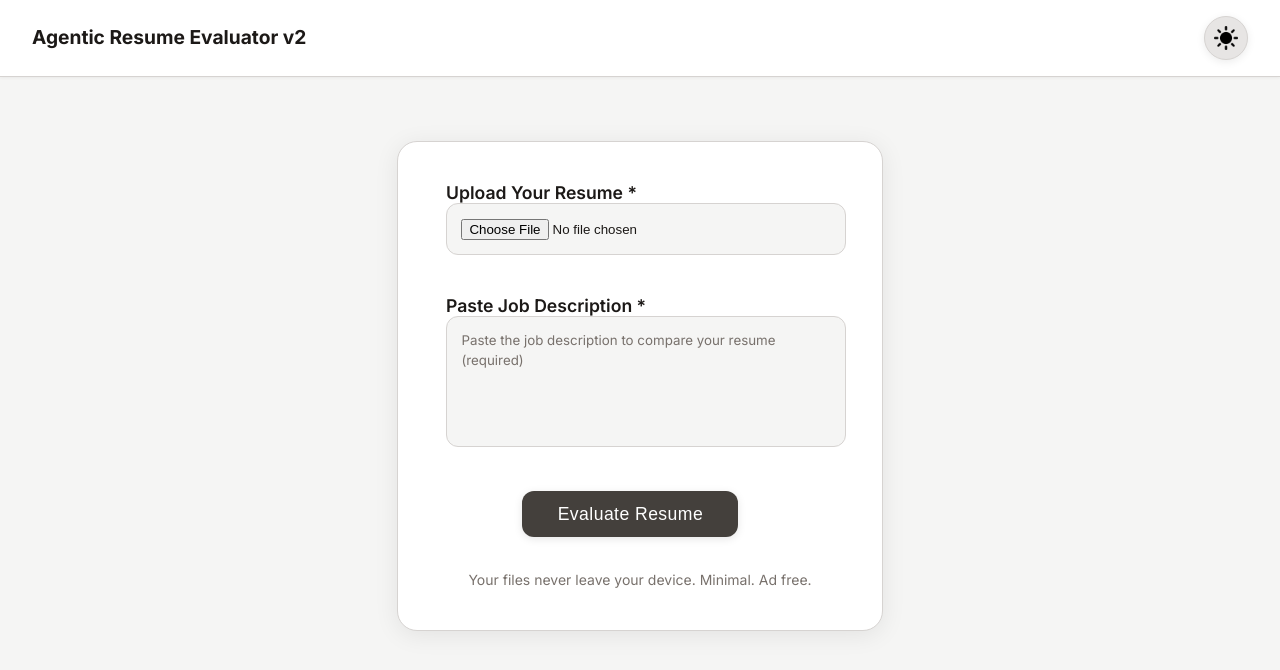
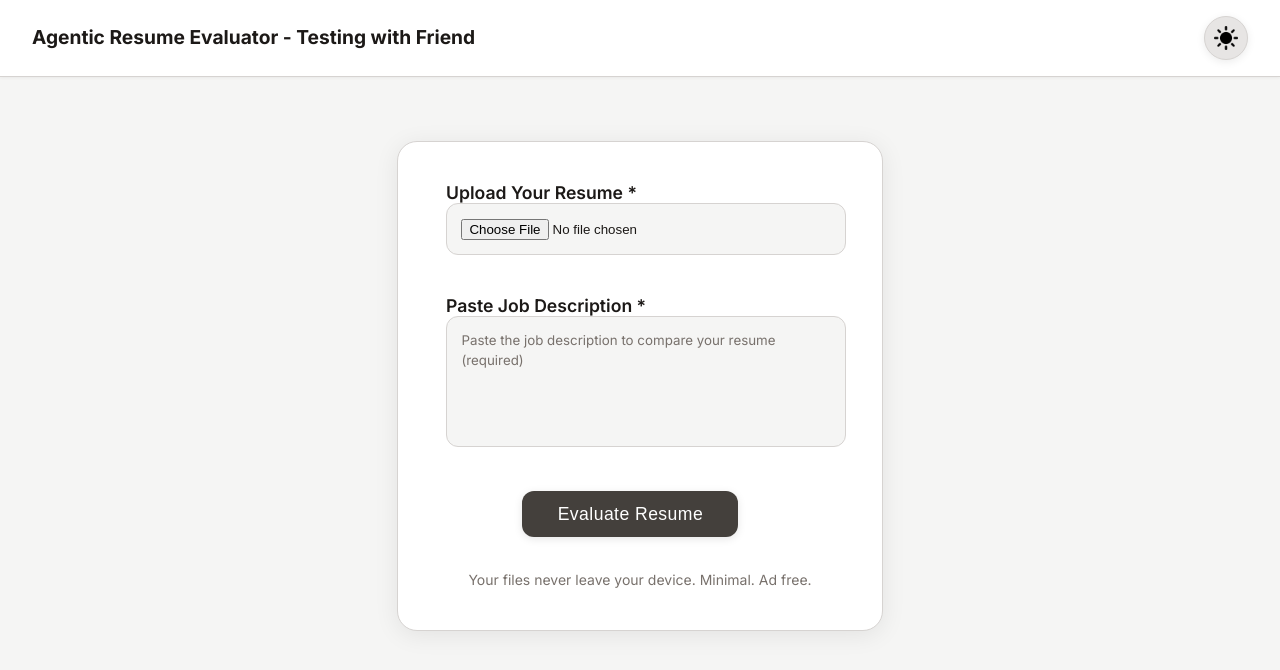
Before and after one commit to YasinSaleem/agentic-resume-evaluator, a Next.js app in the folder frontend/: page / in a window 1280 px wide. Shown: the top 670 px of the page. Built offline with nearby package versions, Linux system fonts and the light colour scheme.

Commit message:
updated title

```diff
--- a/frontend/pages/_app.js
+++ b/frontend/pages/_app.js
@@ -65,7 +65,7 @@ export default function App({ Component, pageProps }) {
             color: activeTheme.text,
             lineHeight: '1.2'
           }}>
-            Agentic Resume Evaluator v2
+            Agentic Resume Evaluator - Testing with Friend
           </div>
           <button
             onClick={toggleTheme}
```
